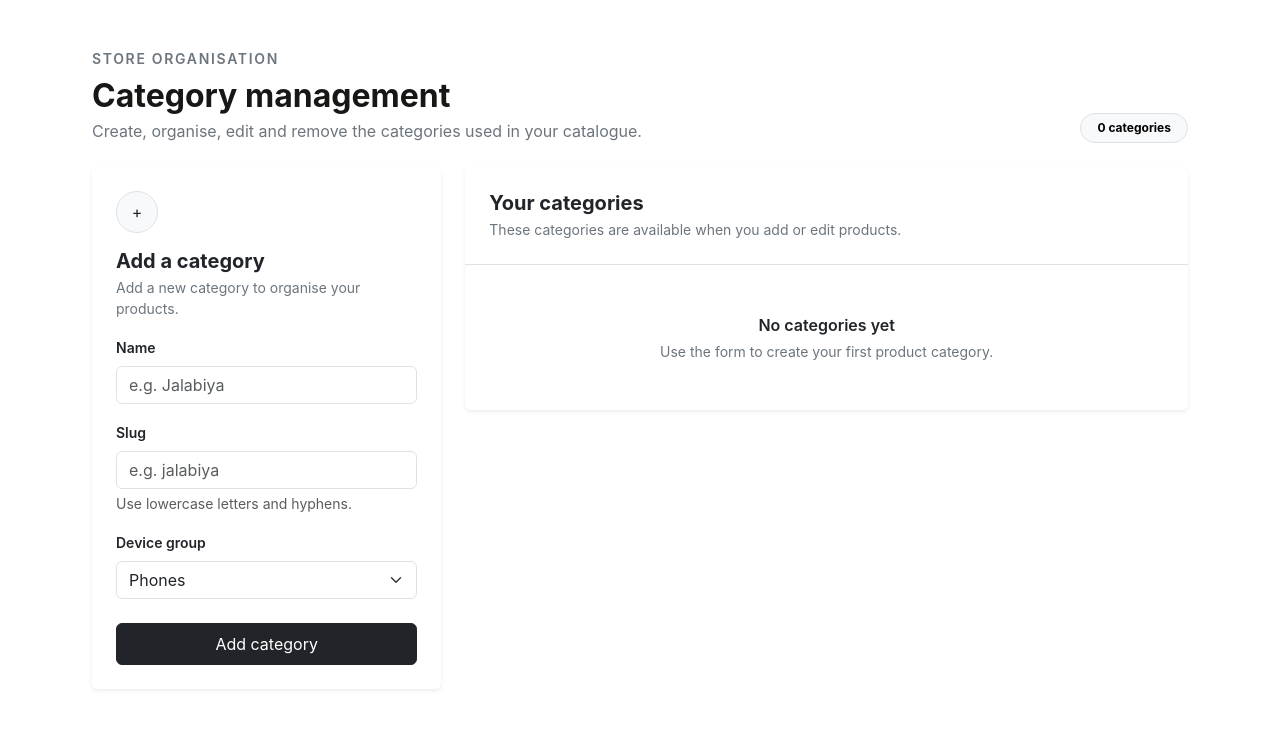
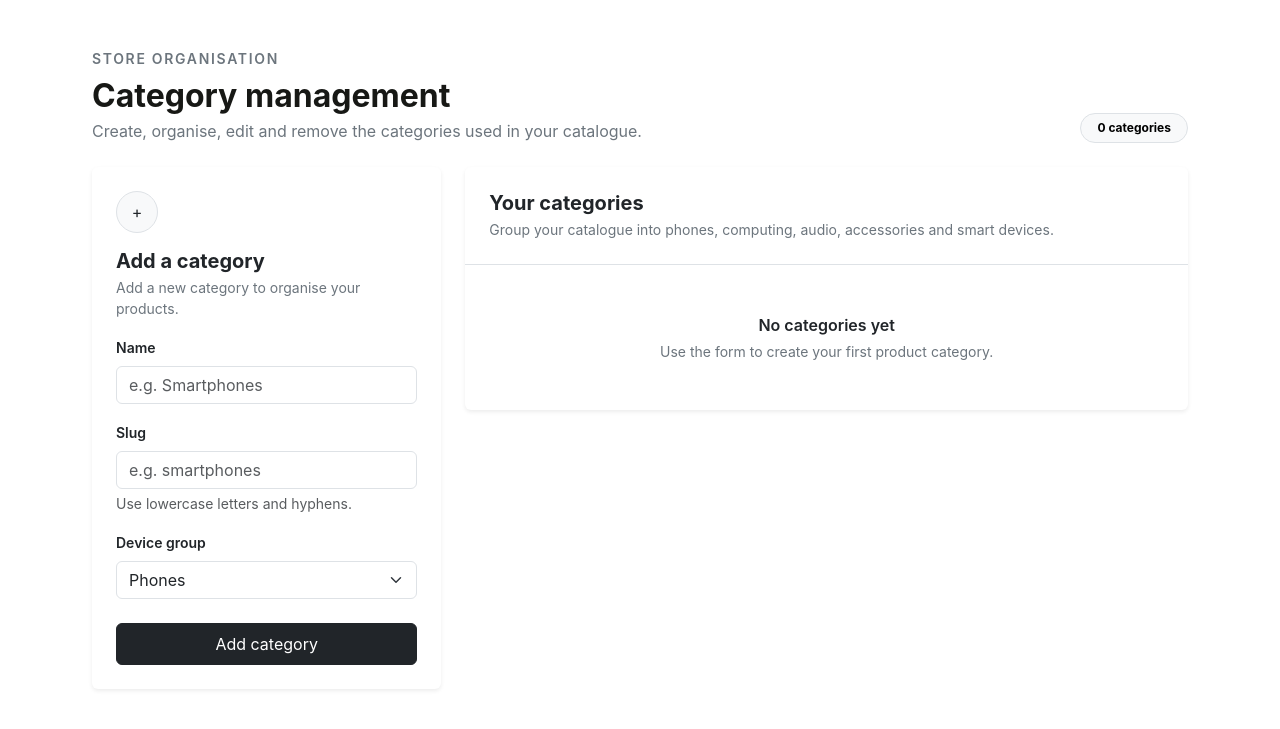
Before and after one commit to Al-ameenolanrewaju/phone-and-gadgets, a Flask app: page /dashboard/categories in a window 1280 px wide. Shown: the part 57-786 px from the top of the page. Run offline with Flask 3, Linux system fonts and the light colour scheme; the visitor is signed in with stand-in values (Sample User, id 1); data comes from the database, SQL or seed files in the repository; data that the repository does not hold is empty; some libraries are stand-ins or nearby versions.

Commit message:
Align electronics product management forms

```diff
--- a/app/templates/owner/categories.html
+++ b/app/templates/owner/categories.html
@@ -36,12 +36,12 @@
             {{ form.hidden_tag() }}
             <div class="mb-3">
               {{ form.name.label(class="form-label fw-semibold small") }}
-              {{ form.name(class="form-control", placeholder="e.g. Jalabiya", autocomplete="off") }}
+              {{ form.name(class="form-control", placeholder="e.g. Smartphones", autocomplete="off") }}
               {% for error in form.name.errors %}<div class="small text-danger mt-1">{{ error }}</div>{% endfor %}
             </div>
             <div class="mb-3">
               {{ form.slug.label(class="form-label fw-semibold small") }}
-              {{ form.slug(class="form-control", placeholder="e.g. jalabiya", autocomplete="off") }}
+              {{ form.slug(class="form-control", placeholder="e.g. smartphones", autocomplete="off") }}
               <div class="form-text">Use lowercase letters and hyphens.</div>
               {% for error in form.slug.errors %}<div class="small text-danger mt-1">{{ error }}</div>{% endfor %}
             </div>
@@ -61,7 +61,7 @@
           <div class="d-flex flex-wrap justify-content-between align-items-center gap-2 p-4 border-bottom">
             <div>
               <h2 id="category-list-heading" class="h5 fw-bold mb-1">Your categories</h2>
-              <p class="small text-secondary mb-0">These categories are available when you add or edit products.</p>
+              <p class="small text-secondary mb-0">Group your catalogue into phones, computing, audio, accessories and smart devices.</p>
             </div>
           </div>
           {% if items %}
@@ -72,7 +72,7 @@
                     <div class="min-w-0">
                       <div class="fw-semibold">{{ item.name }}</div>
                       <div class="small text-secondary mt-1">{{ item.slug }}</div>
-                      <span class="badge rounded-pill text-bg-light border mt-2">{{ item.gender or 'Unisex' }}</span>
+                      <span class="badge rounded-pill text-bg-light border mt-2">{{ item.gender or 'Phones' }}</span>
                     </div>
                     <div class="d-flex align-items-center gap-2 ms-auto">
                       <a class="btn btn-sm btn-outline-dark px-3" href="{{ url_for('owner.edit_category', category_id=item.id) }}">Edit</a>
```
